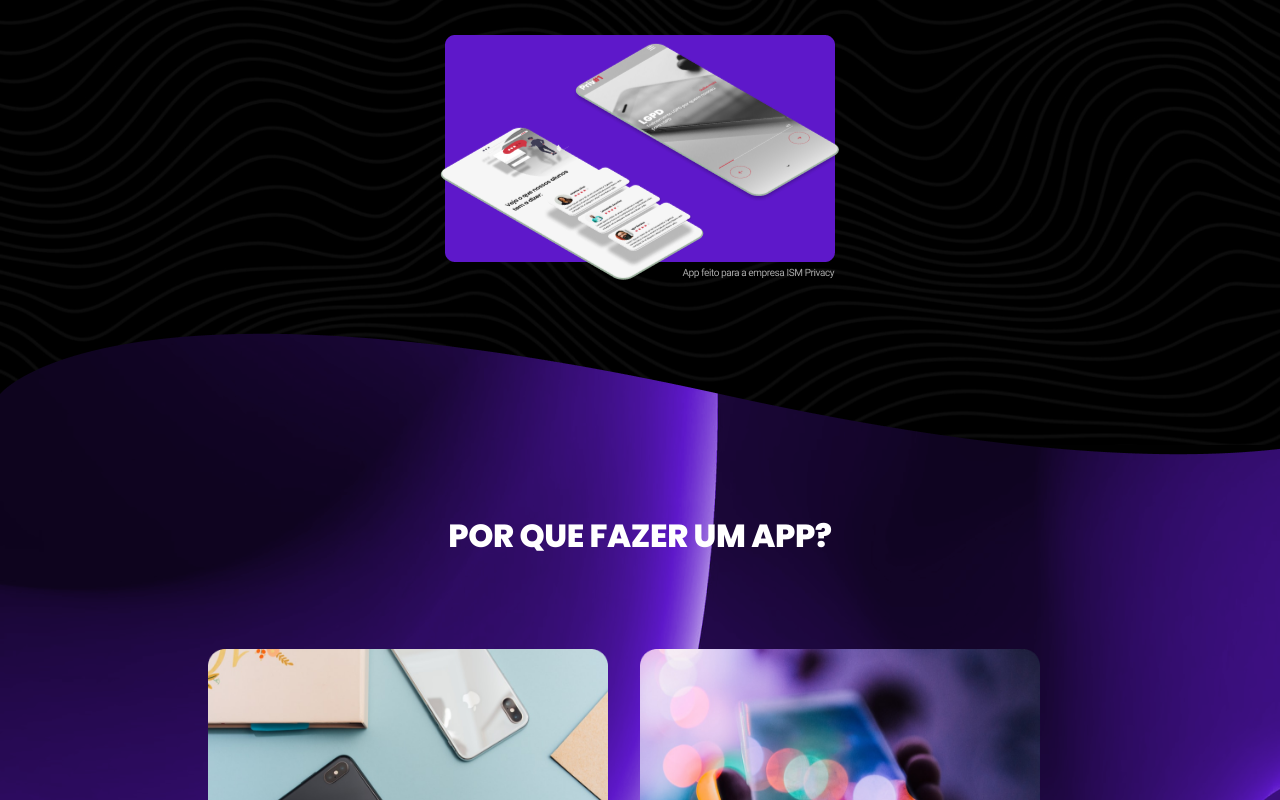
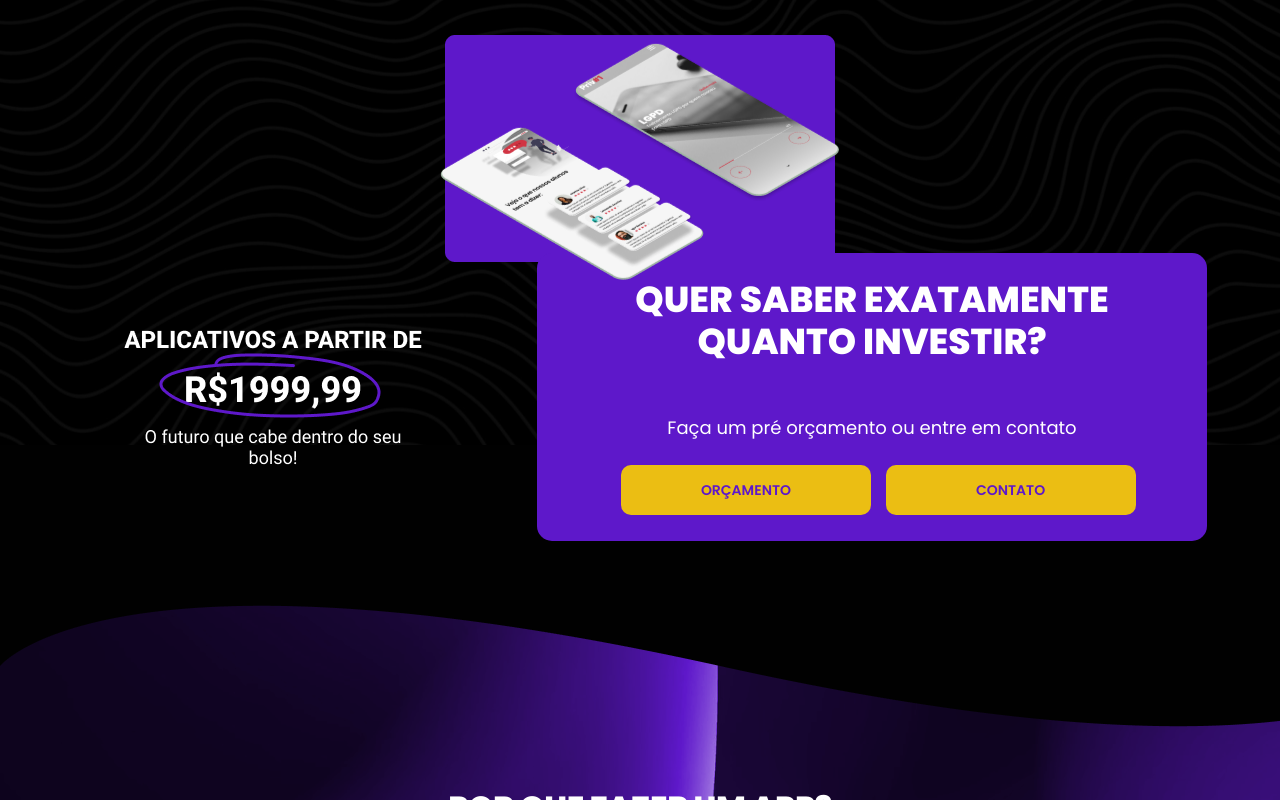
Before and after one commit to leopompeu/littera, a React (Vite) app: page /aplicativos in a window 1280 px wide. Shown: the part 1040-1840 px from the top of the page. Built offline with nearby package versions, Linux system fonts and the light colour scheme.

Commit message:
[REFACTOR] [CARD] Trocar ordem de componentes

```diff
--- a/src/components/OrcamentoApps.jsx
+++ b/src/components/OrcamentoApps.jsx
@@ -25,7 +25,7 @@ const OrcamentoApps = () => {
           )
     } else {
         return (
-            <section id="orcamento" className={`md:flex-row flex-col `}>
+            <section id="orcamento" className={`md:flex-row flex-col`}>
                 <div className='div-orcamento-web'>
                     <img src={precosApps} className='precos-web'/>
                     <div className='card-orcamentos-web'>
--- a/src/index.css
+++ b/src/index.css
@@ -2202,7 +2202,7 @@
   background-image: url('./assets/bg-port-sites.png');
   margin-top: -15%;
   background-repeat: no-repeat;
-  margin-bottom: -9%;
+  margin-bottom: -20%;
 }
 
 .blank2{
@@ -2214,7 +2214,6 @@
   background-image: url('./assets/bg-dif-sites.png');
   height: 1170px;
   width: 1366px;
-  margin-top: -9.8%;
 
 }
 
@@ -2301,11 +2300,11 @@
 }
 
 .div-orcamento-web{
-  margin-top: 5%;
+  margin-top: -10%;
   display: flex;
   align-items: center;
   justify-content: center;
-  margin-bottom: -150px;
+
 }
 
 .precos-web{
--- a/src/pages/Aplicativos.jsx
+++ b/src/pages/Aplicativos.jsx
@@ -21,9 +21,9 @@ const Aplicativos = () => {
             {/* Body */}
             <div className={`bg ${styles.flexStart}`}>
               <div className={`${styles.boxWidth}`}>
+                <OrcamentoApps/>
                 <DiferencialApps/>
                 <TimelineApps/>
-                <OrcamentoApps/>
                 <Footer/>
               </div>
             </div>
--- a/src/pages/Seguranca.jsx
+++ b/src/pages/Seguranca.jsx
@@ -21,9 +21,9 @@ const Seguranca = () => {
             {/* Body */}
             <div className={`bg ${styles.flexStart}`}>
               <div className={`${styles.boxWidth}`}>
+                <OrcamentoSeguranca/>
                 <DiferencialSeguranca/>
                 <TimelineSeguranca/>
-                <OrcamentoSeguranca/>
                 <Footer/>
               </div>
             </div>
```
